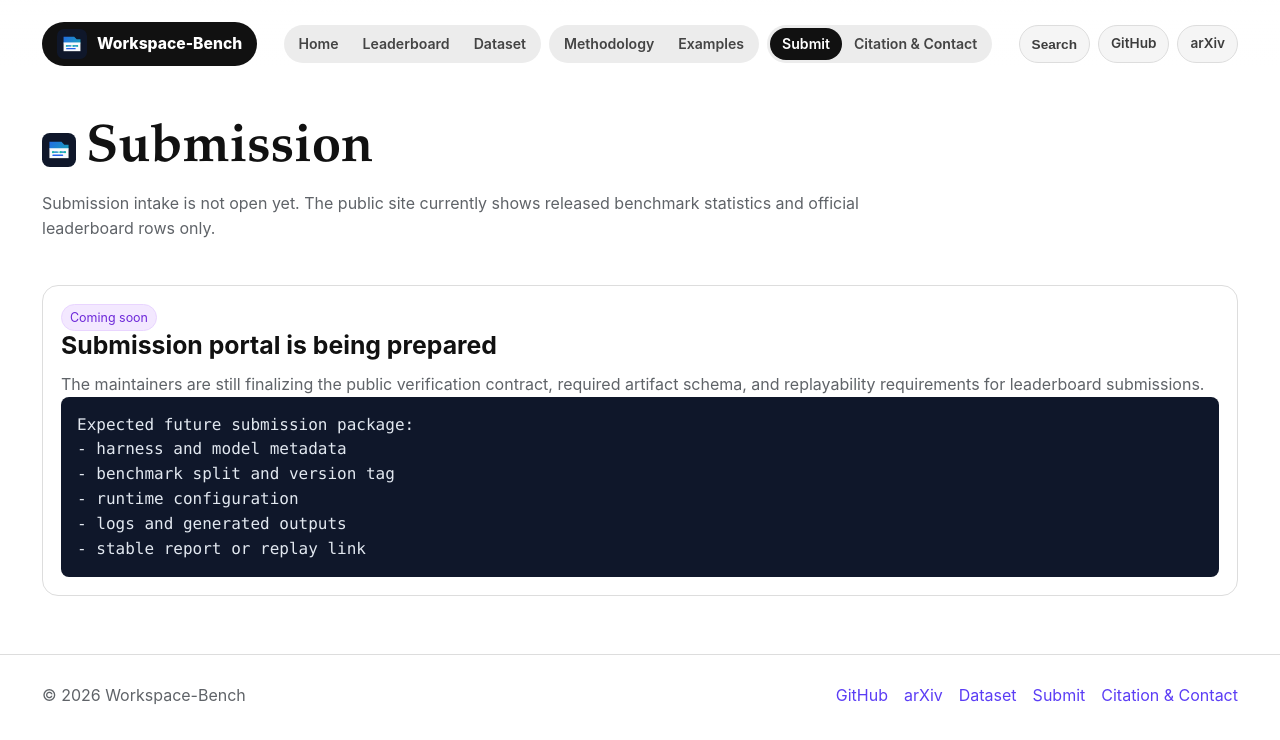
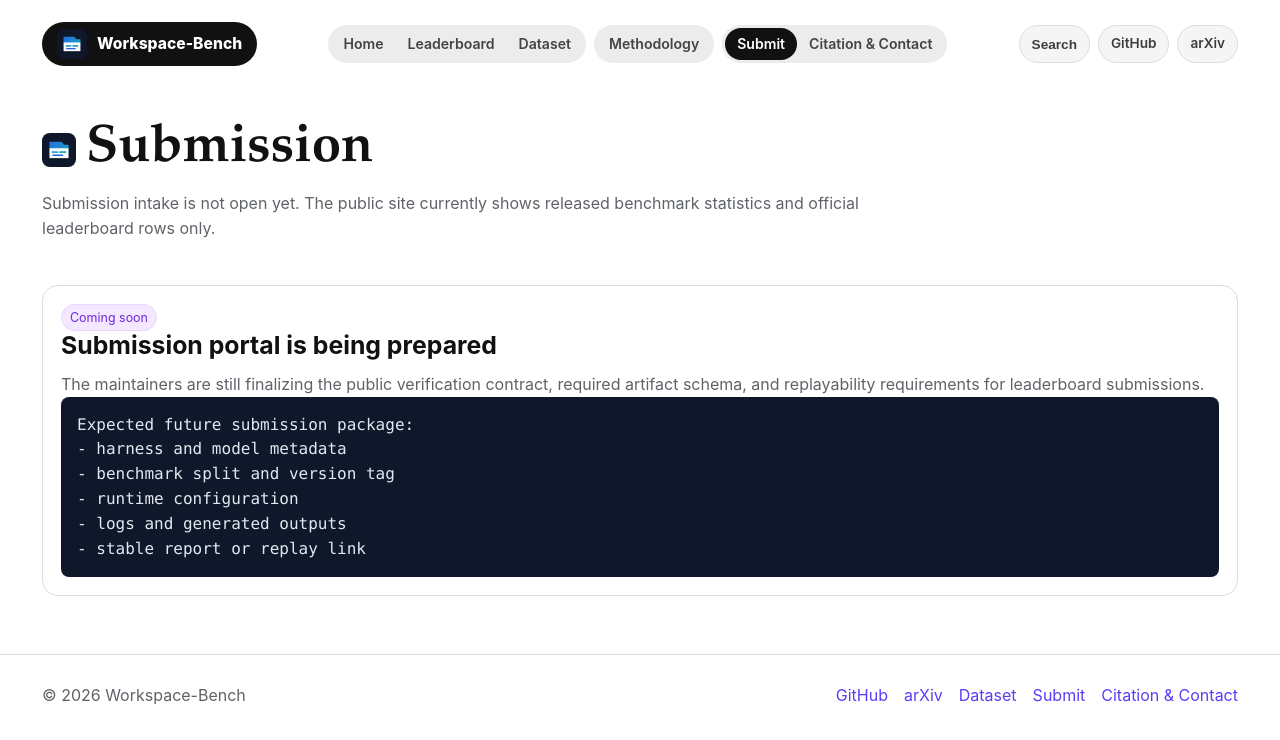
Before and after one commit to workspace-bench/workspace-bench.github.io, a website: page submit.html in a window 1280 px wide. Drawn offline with Linux system fonts and the light colour scheme.

Commit message:
Hide examples from primary navigation

```diff
--- a/workspace-site.js
+++ b/workspace-site.js
@@ -3,7 +3,6 @@ const workspaceNavItems = [
   ["leaderboard.html", "Leaderboard"],
   ["dataset.html", "Dataset"],
   ["methodology.html", "Methodology"],
-  ["examples.html", "Examples"],
   ["submit.html", "Submit"],
   ["citation.html", "Citation"],
   ["contact.html", "Contact"]
@@ -21,8 +20,7 @@ const workspaceNavGroups = [
   {
     label: "Research",
     items: [
-      ["methodology.html", "Methodology"],
-      ["examples.html", "Examples"]
+      ["methodology.html", "Methodology"]
     ]
   },
   {
```
Also changed, not shown: index.html (+0 -1 lines).
